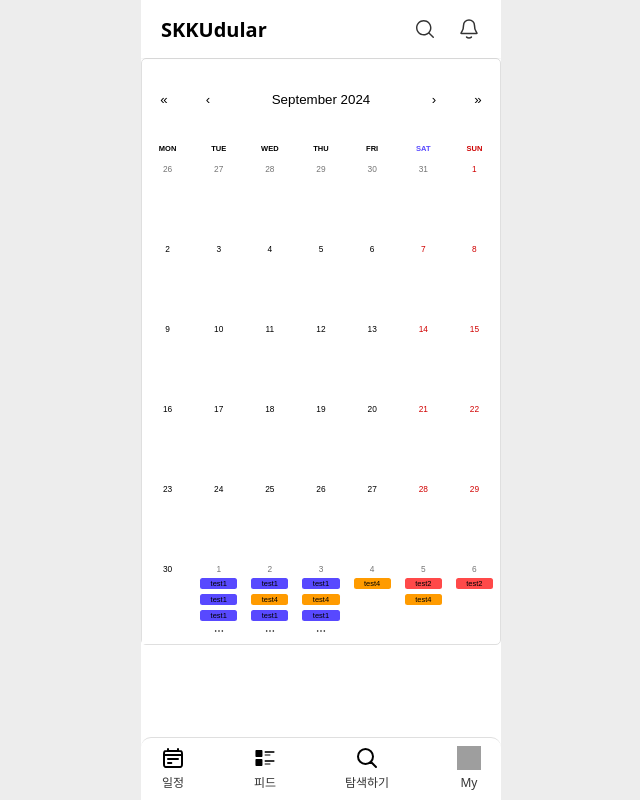
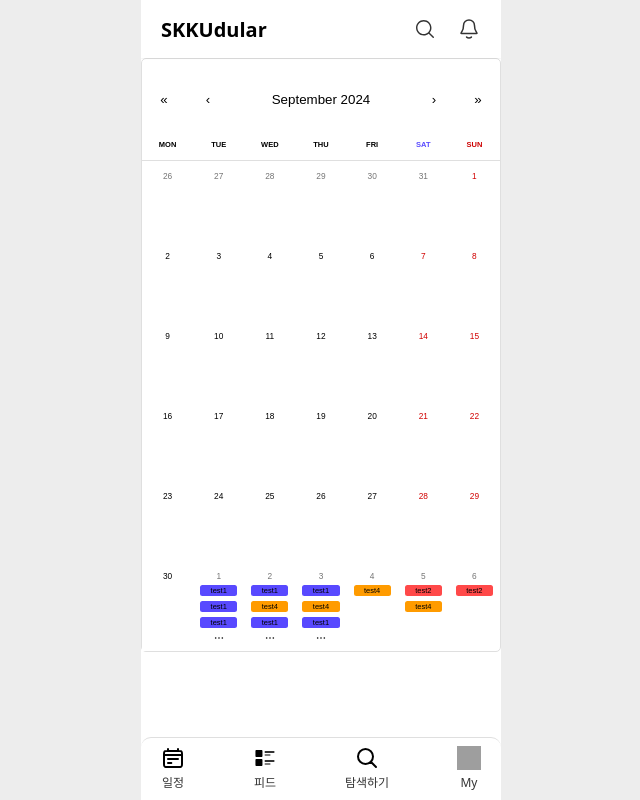
Before and after one commit to SWEProject-3/SWEProject-3-FE, a React (Vite) app: page / in a window 1280 px wide. Shown: the whole page, without its empty margins (319-959 px from the left). Built offline with nearby package versions, Linux system fonts and the light colour scheme; no server answers; grey boxes are pictures that could not be loaded; a web font is replaced by a local one.

Commit message:
feat: 캘린더 밑줄 추가

```diff
--- a/src/components/calendar/calendarcustom.css
+++ b/src/components/calendar/calendarcustom.css
@@ -30,11 +30,13 @@
 }
 .react-calendar__navigation {
   display: flex;
-  height: 44px;
+  height: 40px;
   margin-bottom: 4rem;
 }
 .react-calendar__month-view__weekdays__weekday {
   padding: 0 0 1rem 0;
+  border-bottom: 0.1rem solid var(--color-gray-light);
+  margin-bottom: 1rem;
 }
 .react-calendar__month-view__weekdays__weekday:last-child {
   color: var(--color-caution);
```
